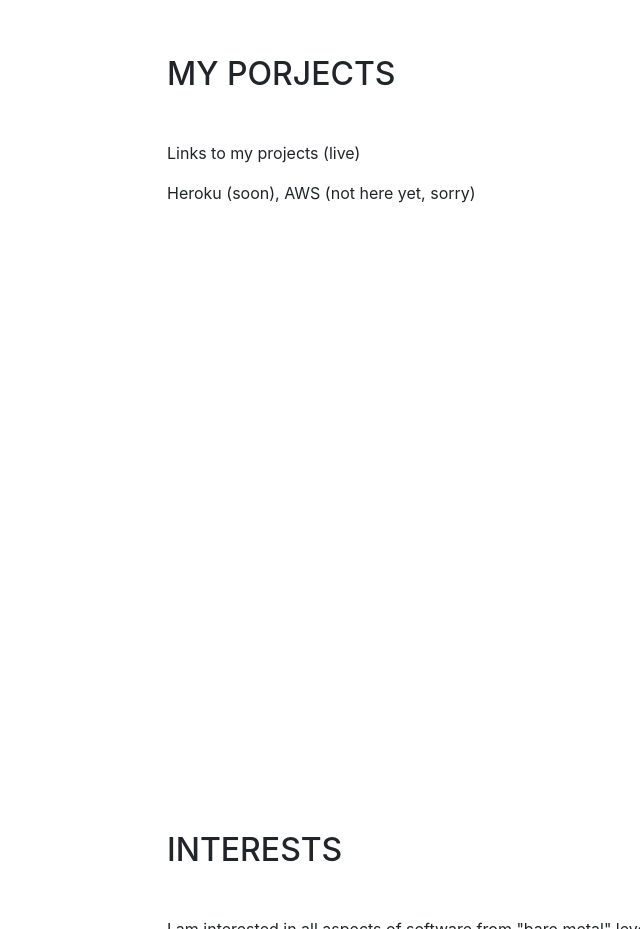
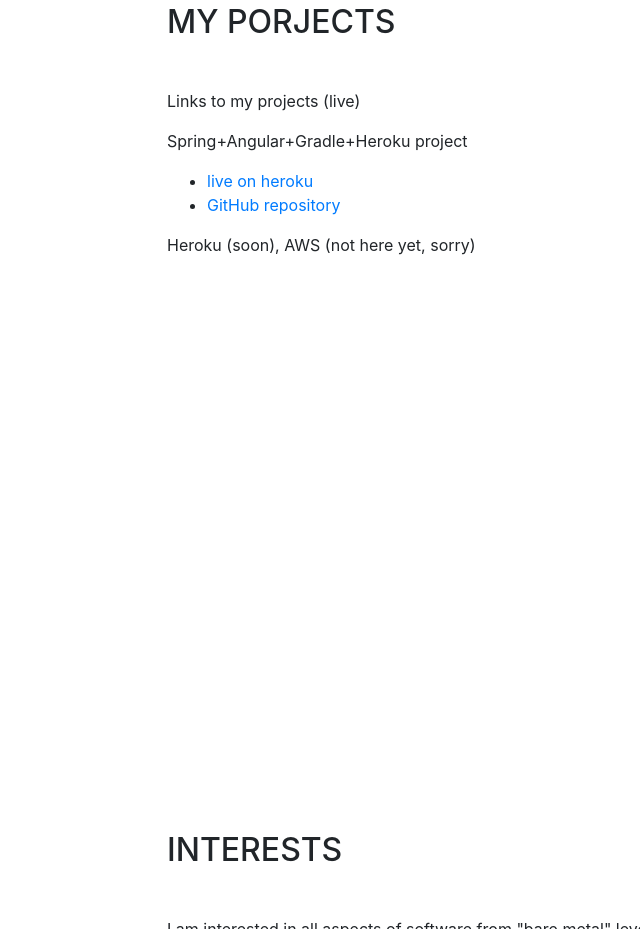
Before and after one commit to Kri2/kri2.github.io, a website with bundled scripts: page index.html in a window 1280 px wide. Shown: the part 1872-2801 px from the top of the page, without its empty margins (153-793 px from the left). Built offline with nearby package versions, Linux system fonts and the light colour scheme; a web font is replaced by a local one.

Commit message:
added link to span project

```diff
--- a/index.html
+++ b/index.html
@@ -146,6 +146,15 @@
         <div class="my-auto">
           <h2 class="mb-5">My porjects</h2>
           <p>Links to my projects (live)</p>
+            <p>Spring+Angular+Gradle+Heroku project</p>
+            <ul>
+                <li>
+                    <a href="https://kri2-span.herokuapp.com">live on heroku</a>
+                </li>
+                <li>
+                    <a href="https://github.com/Kri2/kri2-span">GitHub repository</a>
+                </li>
+            </ul>
           <p class="mb-0">Heroku (soon), AWS (not here yet, sorry)</p>
         </div>
       </section>
```
